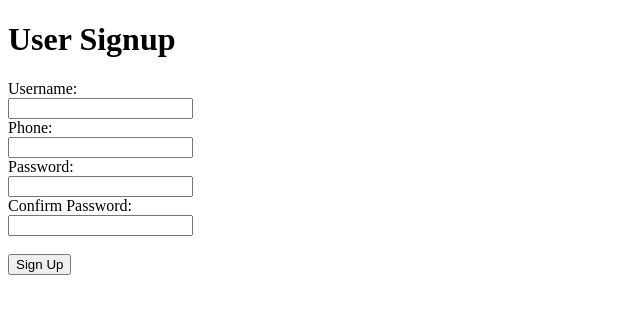
After one commit to Clemo97/chapa-bet, a Django app: page /signup.html in a window 1280 px wide. The commit adds this page. Shown: the top 314 px of the page, without its empty margins (0-640 px from the left). Run offline with Django 3.2, Linux system fonts and the light colour scheme.

Commit message:
sign up form

```diff
--- a/backend/frontend/templates/frontend/index.html
+++ b/backend/frontend/templates/frontend/index.html
@@ -5,6 +5,8 @@
     <title>Product List</title>
 </head>
 <body>
+    <a href="signup.html">Signup</a>
+
     <div id="product-list">
         <!-- Product list will be displayed here -->
     </div>
--- /dev/null
+++ b/backend/frontend/templates/frontend/signup.html
@@ -0,0 +1,21 @@
+<!DOCTYPE html>
+<html>
+<head>
+    <title>User Signup</title>
+</head>
+<body>
+    <h1>User Signup</h1>
+    <form id="signupForm" method="post" action="http://127.0.0.1:8000/accounts/register">
+        {% csrf_token %}
+        <label for="username">Username:</label><br>
+        <input type="text" id="username" name="username"><br>
+        <label for="phone">Phone:</label><br>
+        <input type="text" id="phone" name="phone"><br>
+        <label for="password">Password:</label><br>
+        <input type="password" id="password" name="password"><br>
+        <label for="re_password">Confirm Password:</label><br>
+        <input type="password" id="re_password" name="re_password"><br><br>
+        <input type="submit" value="Sign Up">
+    </form>
+</body>
+</html>
--- a/backend/frontend/urls.py
+++ b/backend/frontend/urls.py
@@ -3,5 +3,6 @@ from . import views
 
 urlpatterns = [
 	path('', views.list, name="list"),
+	path('signup.html', views.signup, name="signup"),
 
 ]
--- a/backend/frontend/views.py
+++ b/backend/frontend/views.py
@@ -4,3 +4,6 @@ from django.shortcuts import render
 
 def list(request):
 	return render(request, 'frontend/index.html')
+
+def signup(request):
+	return render(request, 'frontend/signup.html')
--- a/backend/session_auth/settings.py
+++ b/backend/session_auth/settings.py
@@ -147,4 +147,4 @@ REST_FRAMEWORK = {
 MEDIA_ROOT = os.path.join(os.path.dirname(BASE_DIR), 'mediafiles')
 
 # URL used to access the media
-MEDIA_URL = ''
+MEDIA_URL = '/media/'
--- a/backend/shop/urls.py
+++ b/backend/shop/urls.py
@@ -1,5 +1,8 @@
 from django.urls import path
 from .views import ProductDetailView, OrderCreate, ProductListView, UserOrdersListView, OrderItemDetailView
+from django.conf import settings
+from django.conf.urls.static import static
+
 
 urlpatterns = [
     path('products/', ProductListView.as_view(), name='product-list'),  # For listing all products and creating a new one
@@ -7,4 +10,4 @@ urlpatterns = [
     path('orders/create/', OrderCreate.as_view(), name='order-create'),
     path('orders/user/', UserOrdersListView.as_view(), name='user-orders'),
     path('orderitems/<int:pk>/', OrderItemDetailView.as_view(), name='orderitem-detail'),  # Add the new view for OrderItem
-]
+]+ static(settings.MEDIA_URL, document_root=settings.MEDIA_ROOT)
```
Also changed, not shown: README.md, backend/media/product_images/ARIMIS.jpg (renamed from backend/product_images/ARIMIS.jpg), backend/media/product_images/showergel.jpeg (renamed from backend/product_images/showergel.jpeg), backend/media/product_images/simba-mbili-curry-powder-500g.jpg (renamed from backend/product_images/simba-mbili-curry-powder-500g.jpg), 1 other file.
